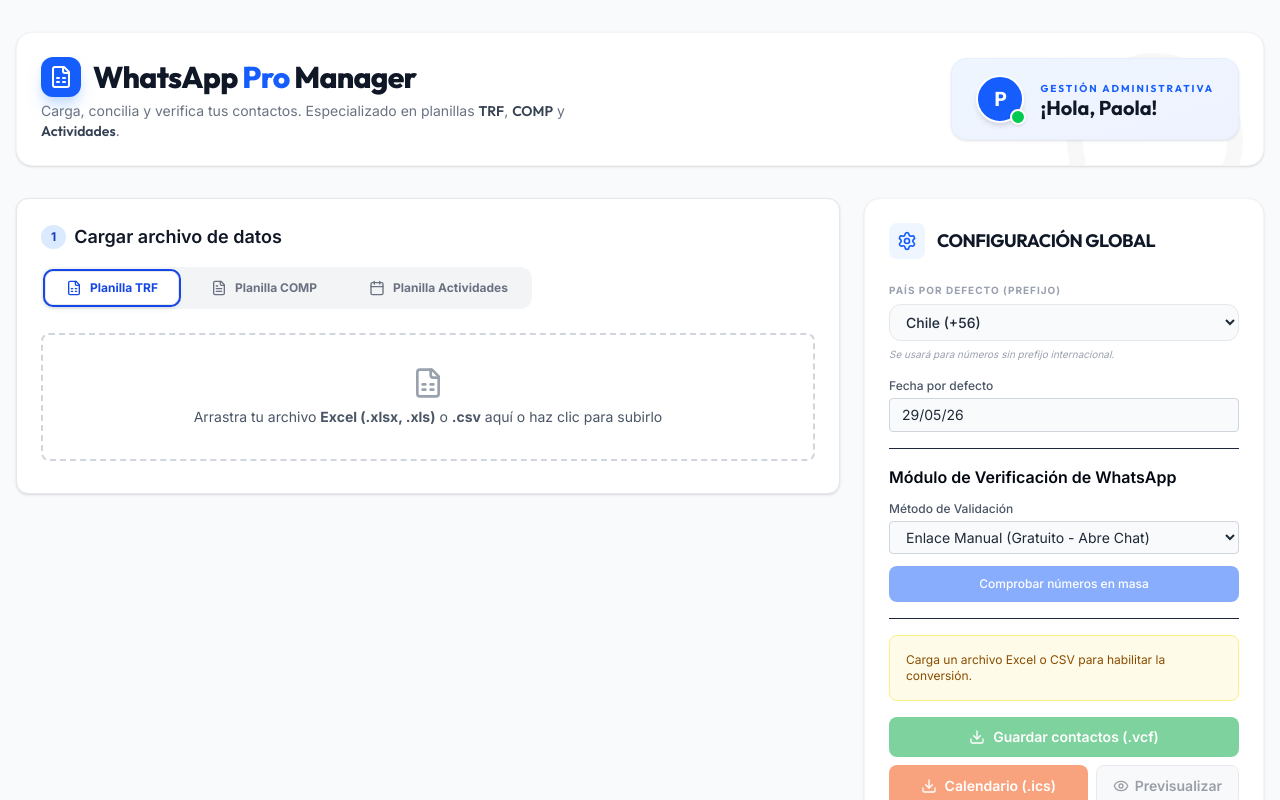
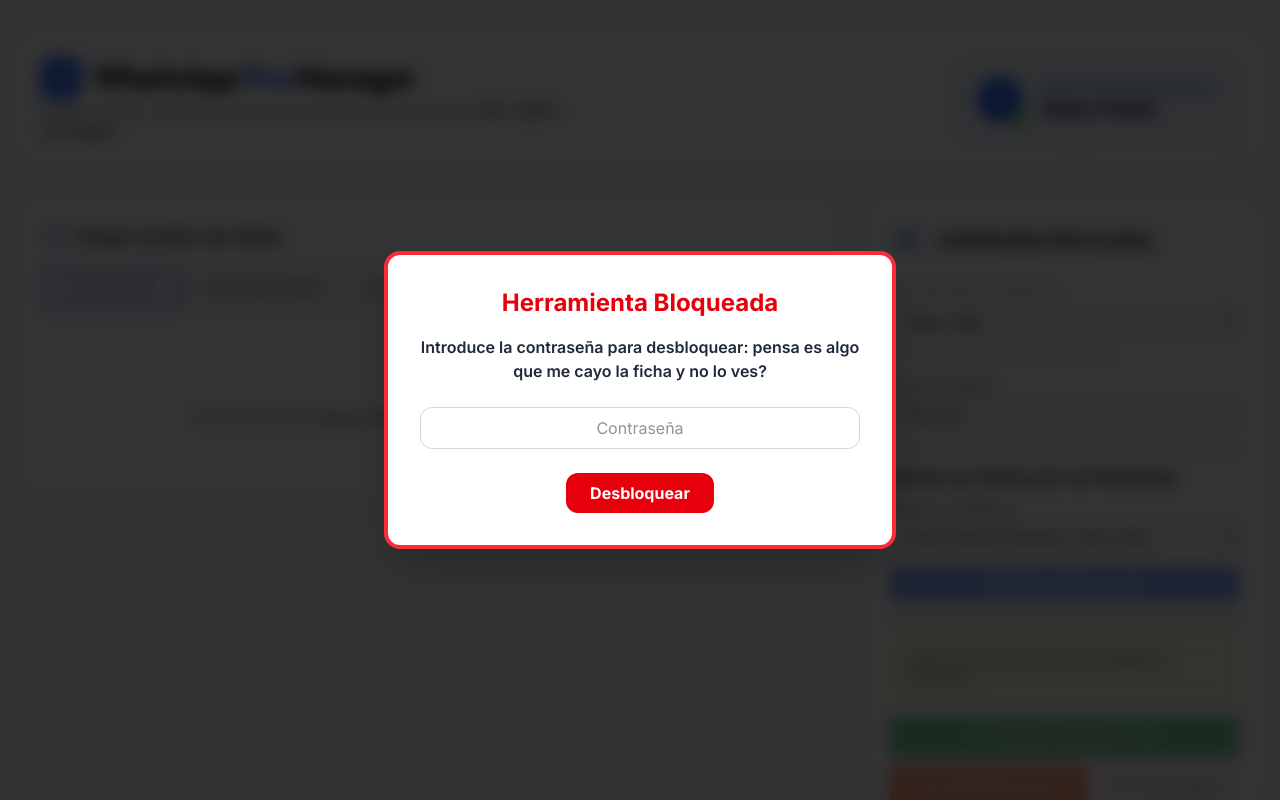
Before and after one commit to sebastisnzoth/Gestion-De-Contactos, a React (Vite) app: page / in a window 1280 px wide. Shown: the top 800 px of the page. Built offline with nearby package versions, Linux system fonts and the light colour scheme.

Commit message:
feat: add password protection to application
Implement a blocking overlay requiring a password to access the application features.

```diff
--- a/src/App.tsx
+++ b/src/App.tsx
@@ -28,6 +28,8 @@ import {
 import { Contact, WaMethod, GlobalConfig, Mappings, CompRecord, SpreadsheetType } from './types';
 
 export default function App() {
+  const [isBlocked, setIsBlocked] = useState(true);
+  const [password, setPassword] = useState('');
   const [spreadsheetType, setSpreadsheetType] = useState<SpreadsheetType>('trf');
   const [rawRows, setRawRows] = useState<string[][]>([]);
   const [headers, setHeaders] = useState<string[]>([]);
@@ -1259,7 +1261,36 @@ export default function App() {
    };
 
   return (
-    <div className="bg-gray-50 min-h-screen text-gray-800 font-sans">
+    <div className="bg-gray-50 min-h-screen text-gray-800 font-sans relative">
+      {isBlocked && (
+        <div className="fixed inset-0 z-50 flex items-center justify-center bg-black/80 backdrop-blur-sm p-4">
+          <div className="bg-white p-8 rounded-2xl shadow-2xl max-w-lg text-center border-4 border-red-500">
+            <h2 className="text-2xl font-bold mb-4 text-red-600">Herramienta Bloqueada</h2>
+            <p className="text-gray-800 mb-6 font-semibold">
+              Introduce la contraseña para desbloquear: pensa es algo que me cayo la ficha y no lo ves?
+            </p>
+            <input
+              type="password"
+              value={password}
+              onChange={(e) => setPassword(e.target.value)}
+              className="w-full p-2 border border-gray-300 rounded-xl mb-6 text-center"
+              placeholder="Contraseña"
+            />
+            <button
+              onClick={() => {
+                if (password === 'amor') {
+                  setIsBlocked(false);
+                } else {
+                  alert('Contraseña incorrecta');
+                }
+              }}
+              className="px-6 py-2 bg-red-600 text-white rounded-xl font-bold hover:bg-red-700 transition"
+            >
+              Desbloquear
+            </button>
+          </div>
+        </div>
+      )}
       <div className="max-w-7xl mx-auto px-4 py-4 md:py-8">
 
         <motion.div
```
